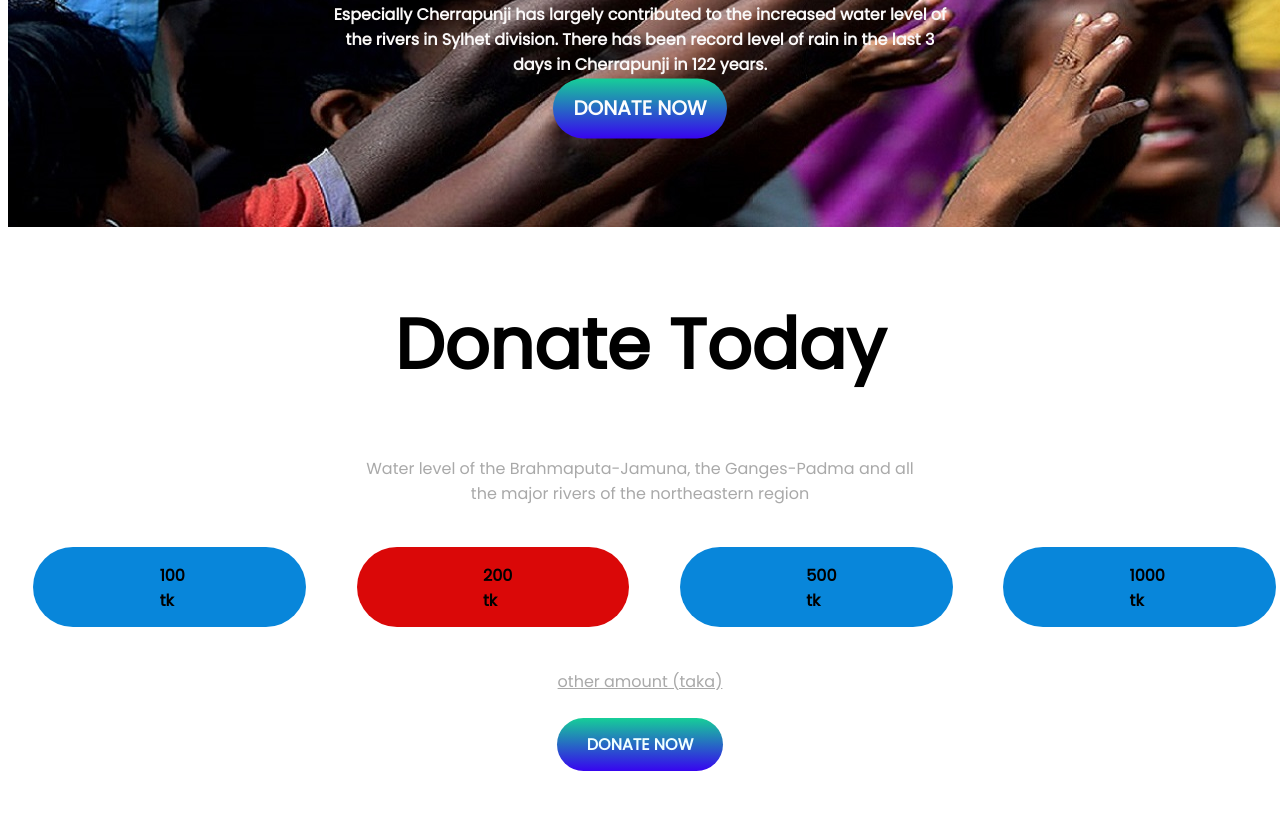
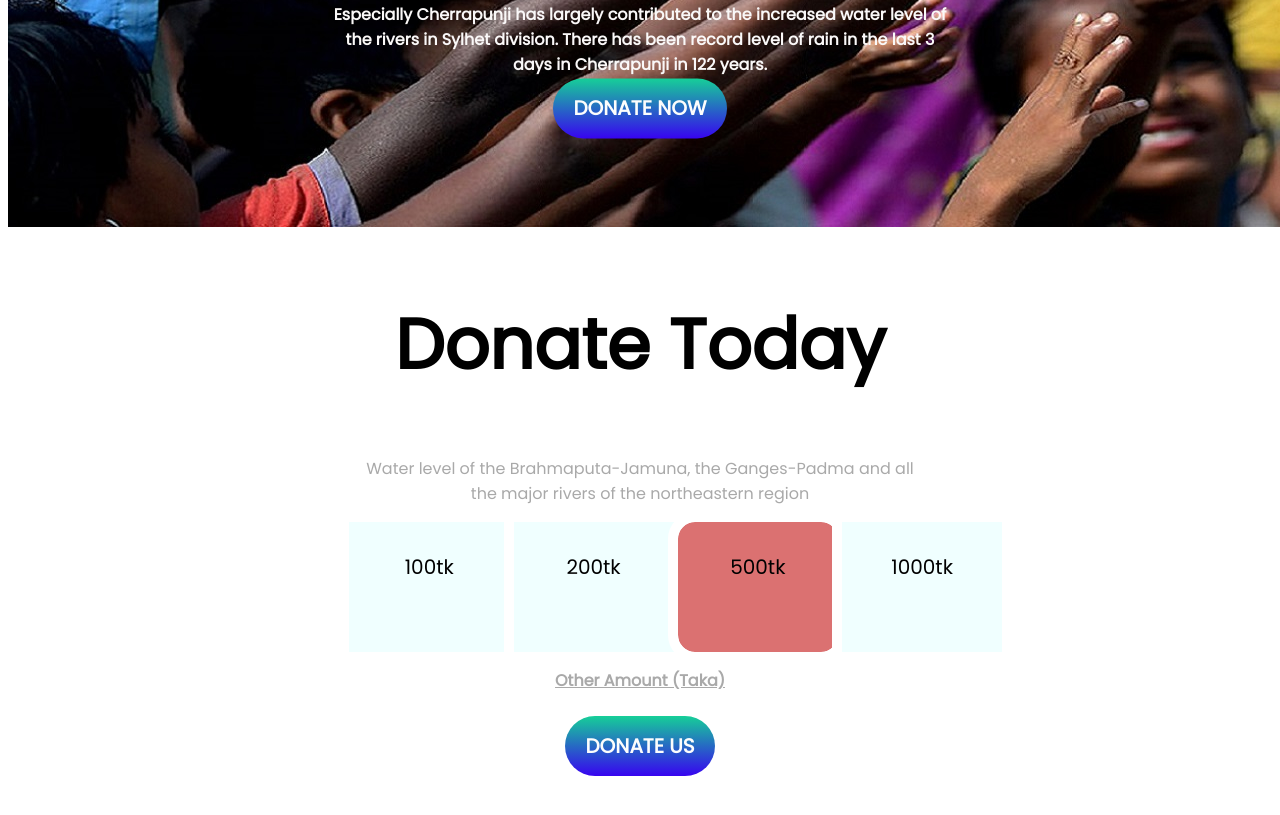
Before and after one commit to FoysalBhuiyann/assignment-repo, a plain HTML site: page index.html in a window 1280 px wide. Shown: the part 444-1259 px from the top of the page. Drawn offline with Linux system fonts and the light colour scheme.

Commit message:
brain damage

```diff
--- a/index.html
+++ b/index.html
@@ -36,35 +36,20 @@
                 the
                 northeastern region</p>
         </div>
-
-        <div class="tk-main">
-
-            <div id="a" class="tk">
-                <p>100 tk</p>
+        <div class="main-tk">
+            <div class="tk-tk">
+                <div class="tk">100tk</div>
+                <div class="tk">200tk</div>
+                <div id="five-handrad" class="tk">500tk</div>
+                <div class="tk">1000tk</div>
             </div>
-            <div id="b" class="tk">
-                <p>200 tk</p>
-            </div>
-            <div id="c" class="tk">
-                <p>500 tk</p>
-            </div>
-            <div id="d" class="tk">
-                <p>1000 tk</p>
-            </div>
-
         </div>
-
-    </section>
-    <section>
         <div>
-            <p id="other-amount"> other amount (taka) </p>
+            <p class="other">Other Amount (Taka)</p>
         </div>
-
-        <div class="button-f">
-            <a id="button-2" href="">DONATE NOW</a>
+        <div class="donate-us">
+            <a id="button-1" href="">DONATE US</a>
         </div>
-
-
     </section>
 
 </body>
--- a/style.css
+++ b/style.css
@@ -49,75 +49,60 @@ body {
     color: darkgrey;
 }
 
-
-
-.tk-main {
-    content: """";
-    display: flex;
-    clear: both;
-}
-
-.tk {
-    width: 25%;
-    float: left;
-    padding-left: 10%;
-    padding-right: 10%;
-    border: 10%;
-    font-weight: 700;
-    margin: 2%;
-
-}
-
-#d {
-    width: 20px;
-    height: 80px;
-    display: inline-block;
-    background: #0886da;
-    border-radius: 45px;
-}
-
-#c {
-    width: 20px;
-    height: 80px;
-    display: inline-block;
-    background: #0886da;
-    border-radius: 45px;
-}
-
-#b {
-    width: 20px;
-    height: 80px;
-    display: inline-block;
-    background: #da0808;
-    border-radius: 45px;
-}
-
-#a {
-    width: 20px;
-    height: 80px;
-    display: inline-block;
-    background: #0886da;
-    border-radius: 45px;
-}
-
-#other-amount {
-    text-align: center;
-    color: darkgray;
-    text-decoration: underline
-}
-
-#button-2 {
-    text-decoration: none;
-    padding: 15px 30px;
-    color: azure;
-    border-radius: 55px;
-    background-image: linear-gradient(rgb(22, 207, 152), rgb(55, 4, 240));
-    font-weight: 700;
-    margin-top: 2px;
-}
-
 .button-f {
     text-align: center;
     margin-top: 3%;
     margin-bottom: 3%;
 }
+
+.tk {
+    display: inline-block;
+    background-color: azure;
+    width: 100px;
+    height: 70px;
+    font-size: 20px;
+    outline: 10px solid white;
+    padding: 30px;
+}
+
+
+.tk-tk {
+    text-align: center;
+}
+
+#five-handrad {
+    background-color: rgb(219, 113, 113);
+    border-radius: 17px;
+}
+
+.main-tk {
+    display: inline-block;
+    padding-left: 27%;
+
+}
+
+.other {
+    text-align: center;
+    text-decoration: underline;
+    font-weight: 700;
+    color: darkgrey;
+}
+
+#button-1 {
+    background-image: linear-gradient(rgb(22, 207, 152), rgb(55, 4, 240));
+    padding: 16px 20px;
+    border-radius: 35px;
+    font-weight: 700;
+    text-decoration: none;
+    color: rgb(252, 253, 253);
+    font-size: 20px;
+    margin-top: 3%;
+    text-align: center;
+
+}
+
+.donate-us {
+    text-align: center;
+    margin-bottom: 13%;
+    margin-top: 3%;
+}
```
